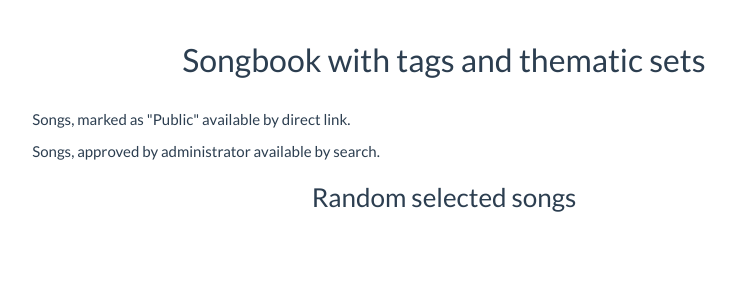
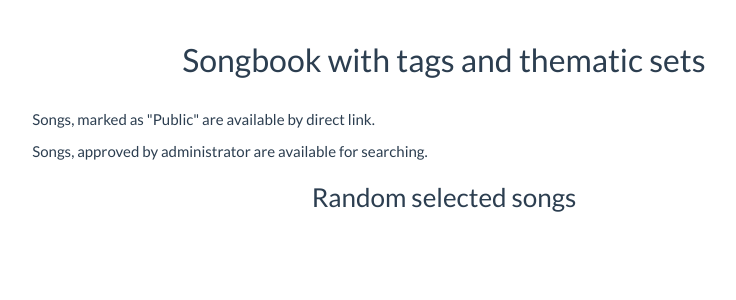
Before and after one commit to dstarod/songbook, a Django app: page / in a window 1280 px wide. Shown: the part 60-360 px from the top of the page, without its empty margins (196-932 px from the left). Run offline with Django 3.2, Linux system fonts and the light colour scheme; data that the repository does not hold is empty; some libraries are stand-ins or nearby versions; some web fonts are replaced.

Commit message:
Fix translations

```diff
--- a/chords/templates/chords/published_list.html
+++ b/chords/templates/chords/published_list.html
@@ -8,10 +8,10 @@
     </h2>
     <br>
     <p>
-        {% trans 'Songs, marked as "Public" available by direct link.' %}
+        {% trans 'Songs, marked as "Public" are available by direct link.' %}
     </p>
     <p>
-        {% trans 'Songs, approved by administrator available by search.' %}
+        {% trans 'Songs, approved by administrator are available for searching.' %}
     </p>
 
     <h3 class="text-center">{% trans 'Random selected songs' %}</h3>
--- a/requirements.txt
+++ b/requirements.txt
@@ -5,3 +5,4 @@ Pillow
 django-resized
 django-registration
 django-bootstrap-form
+django-allauth
--- a/songbook/urls.py
+++ b/songbook/urls.py
@@ -22,6 +22,7 @@ urlpatterns = [
     url(r'^admin/', admin.site.urls),
     url(r'', include('chords.urls', namespace='songs')),
     url(r'^accounts/', include('registration.backends.hmac.urls')),
+    # url(r'^accounts/', include('allauth.urls')),
     url(r'^i18n/', include('django.conf.urls.i18n')),
 ]
 
```
Also changed, not shown: songbook/settings.py (+23 -2 lines), chords/locale/ru/LC_MESSAGES/django.po, 1 other file.
